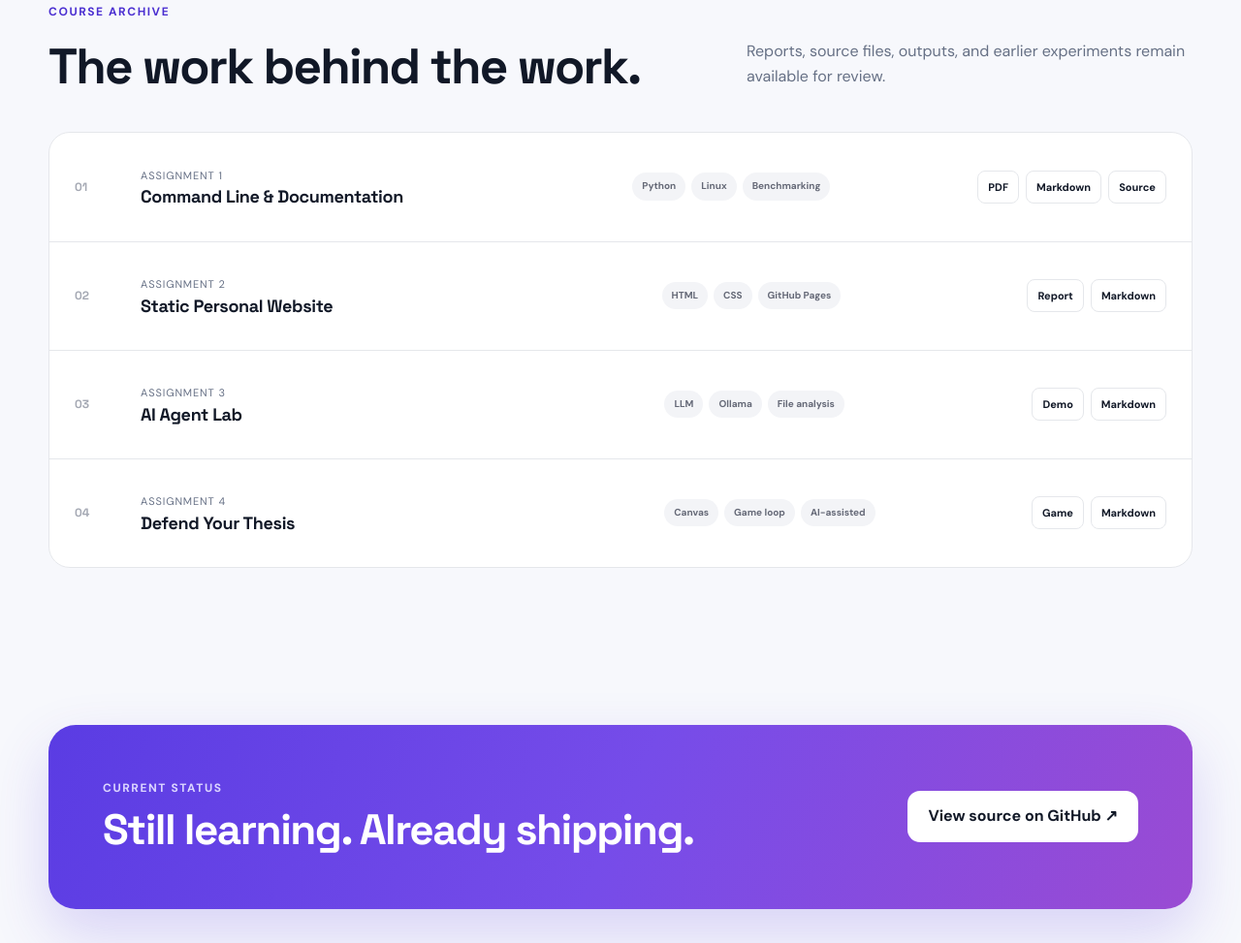
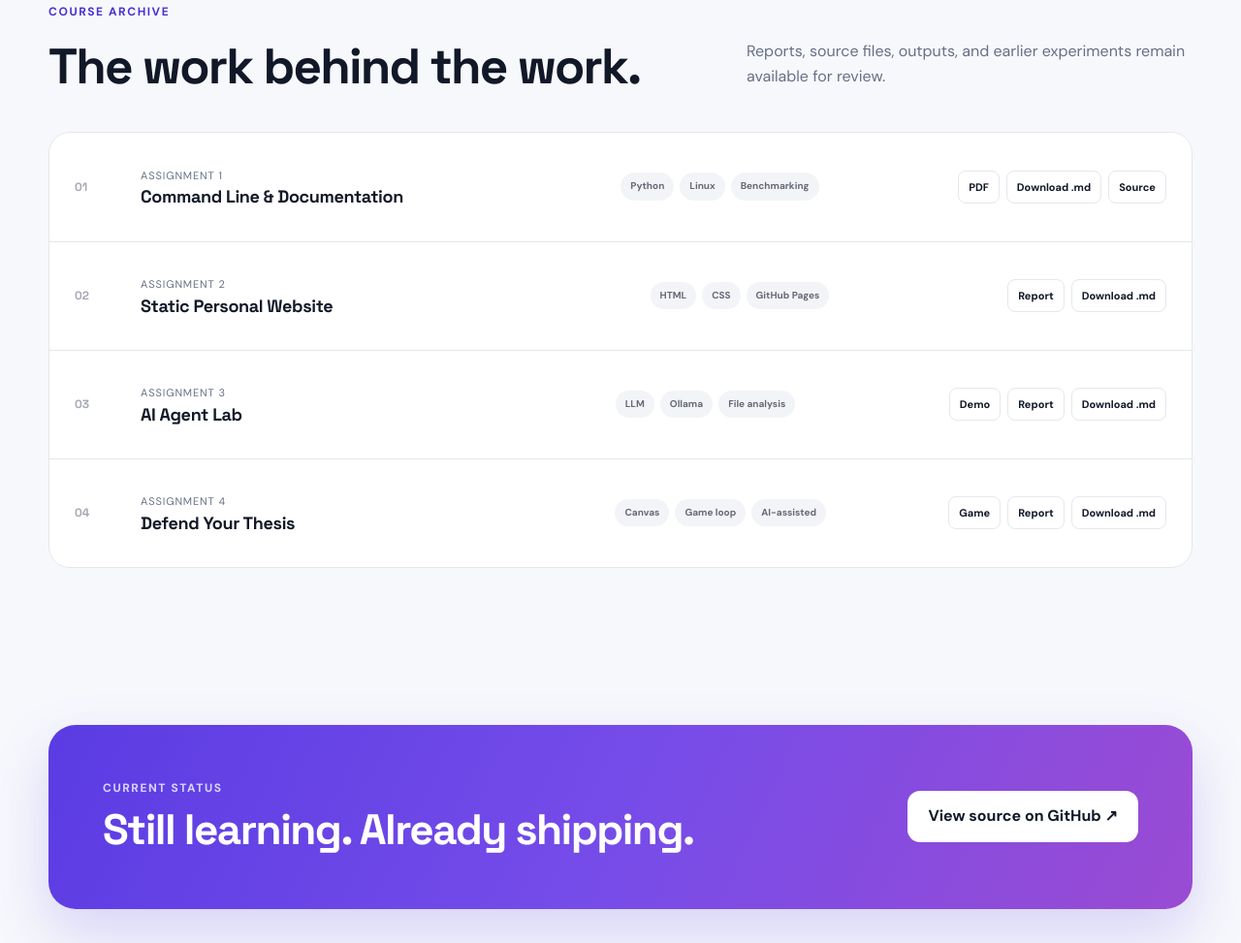
Before and after one commit to lizihanFly/lizihanFly.github.io, a plain HTML site: page index.html in a window 1280 px wide. Shown: the part 2412-3385 px from the top of the page at 97% size. Drawn offline with Linux system fonts and the light colour scheme.

Commit message:
Open formatted reports instead of raw Markdown

```diff
--- a/index.html
+++ b/index.html
@@ -181,7 +181,7 @@
                     <div class="archive-tags"><span>Python</span><span>Linux</span><span>Benchmarking</span></div>
                     <div class="archive-actions">
                         <a href="report.pdf">PDF</a>
-                        <a href="report.md">Markdown</a>
+                        <a href="report.md" download>Download .md</a>
                         <a href="matmul.py">Source</a>
                     </div>
                 </article>
@@ -191,7 +191,7 @@
                     <div class="archive-tags"><span>HTML</span><span>CSS</span><span>GitHub Pages</span></div>
                     <div class="archive-actions">
                         <a href="homework2_report.html">Report</a>
-                        <a href="homework2_report.md">Markdown</a>
+                        <a href="homework2_report.md" download>Download .md</a>
                     </div>
                 </article>
                 <article>
@@ -200,7 +200,8 @@
                     <div class="archive-tags"><span>LLM</span><span>Ollama</span><span>File analysis</span></div>
                     <div class="archive-actions">
                         <a href="agent-lab.html">Demo</a>
-                        <a href="assignment3-report.md">Markdown</a>
+                        <a href="assignment3-report.html">Report</a>
+                        <a href="assignment3-report.md" download>Download .md</a>
                     </div>
                 </article>
                 <article>
@@ -209,7 +210,8 @@
                     <div class="archive-tags"><span>Canvas</span><span>Game loop</span><span>AI-assisted</span></div>
                     <div class="archive-actions">
                         <a href="thesis-defense.html">Game</a>
-                        <a href="assignment4-report.md">Markdown</a>
+                        <a href="assignment4-report.html">Report</a>
+                        <a href="assignment4-report.md" download>Download .md</a>
                     </div>
                 </article>
             </div>
```
Also changed, not shown: assignment3-report.html (+2 -2 lines), assignment4-report.html (+2 -2 lines).
